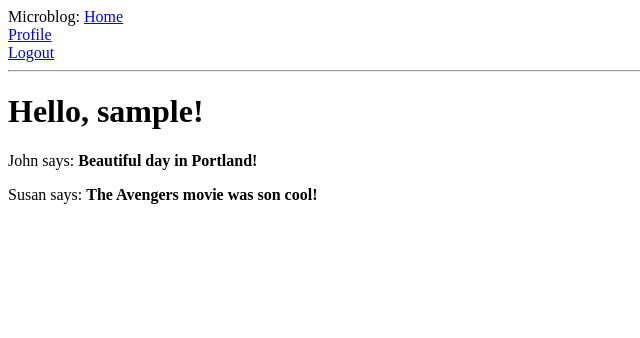
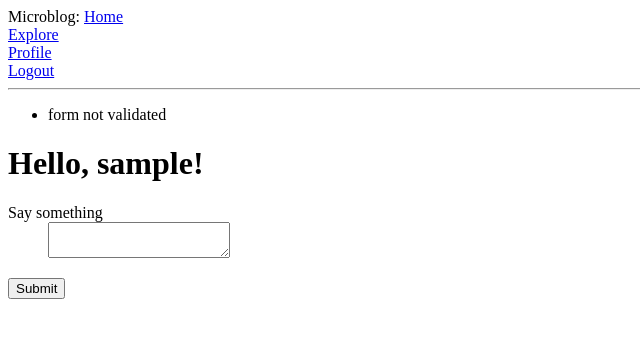
Before and after one commit to hgirish/microblog, a Flask app: page / in a window 1280 px wide. Shown: the top 338 px of the page, without its empty margins (0-640 px from the left). Run offline with Flask 2, Linux system fonts and the light colour scheme; the visitor is signed in with stand-in values (Sample User, id 1); data comes from the database, SQL or seed files in the repository; data that the repository does not hold is empty; some libraries are stand-ins or nearby versions.

Commit message:
formhelper

```diff
--- a/app/forms.py
+++ b/app/forms.py
@@ -49,3 +49,10 @@ class EditProfileForm(FlaskForm):
 
 class EmptyForm(FlaskForm):
     submit = SubmitField("Submit")
+
+
+class PostForm(FlaskForm):
+    post = TextAreaField(
+        "Say something", validators=[DataRequired(), Length(min=1, max=140)]
+    )
+    submit = SubmitField("Submit")
--- a/app/routes.py
+++ b/app/routes.py
@@ -1,8 +1,8 @@
 from flask.globals import request
 from flask_login.utils import logout_user
 from werkzeug.urls import url_parse
-from app.models import User
-from app.forms import LoginForm, RegistrationForm, EditProfileForm, EmptyForm
+from app.models import User, Post
+from app.forms import LoginForm, PostForm, RegistrationForm, EditProfileForm, EmptyForm
 from flask import render_template, flash, redirect, url_for
 from app import app, db
 from flask_login import current_user, login_user, login_required
@@ -16,16 +16,23 @@ def before_request():
         db.session.commit()
 
 
-@app.route("/")
-@app.route("/index")
+@app.route("/", methods=["GET", "POST"])
+@app.route("/index", methods=["GET", "POST"])
 @login_required
 def index():
+    form = PostForm()
+    if form.validate_on_submit():
+        post = Post(body=form.post.data, author=current_user)
+        db.session.add(post)
+        db.session.commit()
+        flash("Your post is now live")
+        return redirect(url_for("index"))
+    else:
+        flash("form not validated")
 
-    posts = [
-        {"author": {"username": "John"}, "body": "Beautiful day in Portland!"},
-        {"author": {"username": "Susan"}, "body": "The Avengers movie was son cool!"},
-    ]
-    return render_template("index.html", title="Home", posts=posts)
+    posts = current_user.followed_posts().all()
+
+    return render_template("index.html", title="Home", form=form, posts=posts)
 
 
 @app.route("/login", methods=["GET", "POST"])
@@ -135,3 +142,10 @@ def unfollow(username):
         return redirect(url_for("user", username=username))
     else:
         return redirect(url_for("index"))
+
+
+@app.route("/explore")
+@login_required
+def explore():
+    posts = Post.query.order_by(Post.timestamp.desc()).all()
+    return render_template("index.html", title="Explore", posts=posts)
--- /dev/null
+++ b/app/templates/_formhelpers.html
@@ -0,0 +1,12 @@
+{% macro render_field(field) %}
+  <dt>{{ field.label }}
+  <dd>{{ field(**kwargs)|safe }}
+  {% if field.errors %}
+    <ul class=errors>
+    {% for error in field.errors %}
+      <li>{{ error }}</li>
+    {% endfor %}
+    </ul>
+  {% endif %}
+  </dd>
+{% endmacro %}
--- a/app/templates/_post.html
+++ b/app/templates/_post.html
@@ -4,7 +4,10 @@
       <img src="{{post.author.avatar(36)}}">
     </td>
     <td>
-      {{ post.author.username }} says: <b>{{post.body}}</b>
+      <a href="{{url_for('user', username=post.author.username)}}">
+        {{ post.author.username }}
+      </a>
+      says: <br>{{post.body}}
     </td>
   </tr>
 
--- a/app/templates/base.html
+++ b/app/templates/base.html
@@ -14,6 +14,7 @@
       Microblog:
       <a href="{{url_for('index')}}">Home</a>
       <br />
+      <a href="{{ url_for('explore')}}">Explore</a><br>
       {% if current_user.is_anonymous %}
       <a href="{{url_for('login')}}">Login</a>
       {% else %}
--- a/app/templates/index.html
+++ b/app/templates/index.html
@@ -1,7 +1,18 @@
-{% extends 'base.html' %} {% block content %}
+{% from "_formhelpers.html" import render_field %}
+{% extends 'base.html' %}
+{% block content %}
 <h1>Hello, {{current_user.username}}!</h1>
+{% if form %}
+<form action="" method="post">
+  {{ form.hidden_tag() }}
+  <dl>
+   {{ render_field(form.post)}}
+  </dl>
+  <p>
+    {{ form.submit() }}
+  </p>
+</form>
+{% endif %}
 {% for post in posts %}
-<div>
-  <p>{{ post.author.username }} says: <b>{{post.body}}</b></p>
-</div>
+{% include '_post.html' %}
 {% endfor %} {% endblock content %}
```
